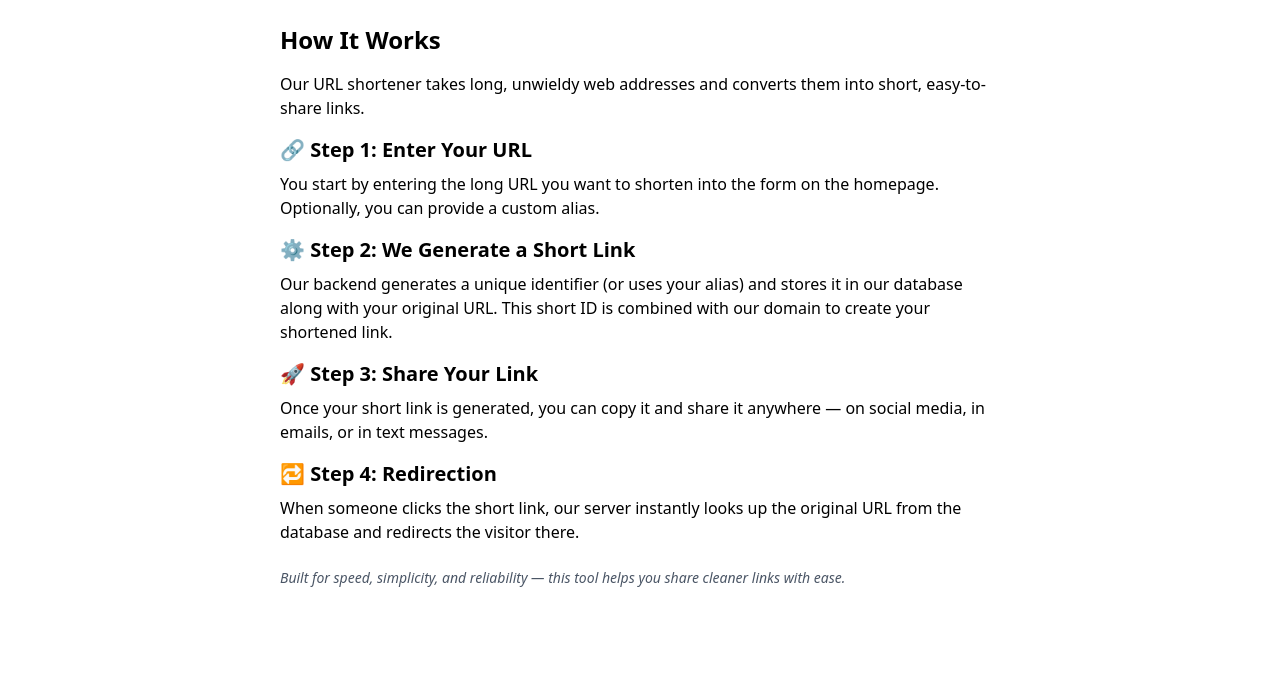
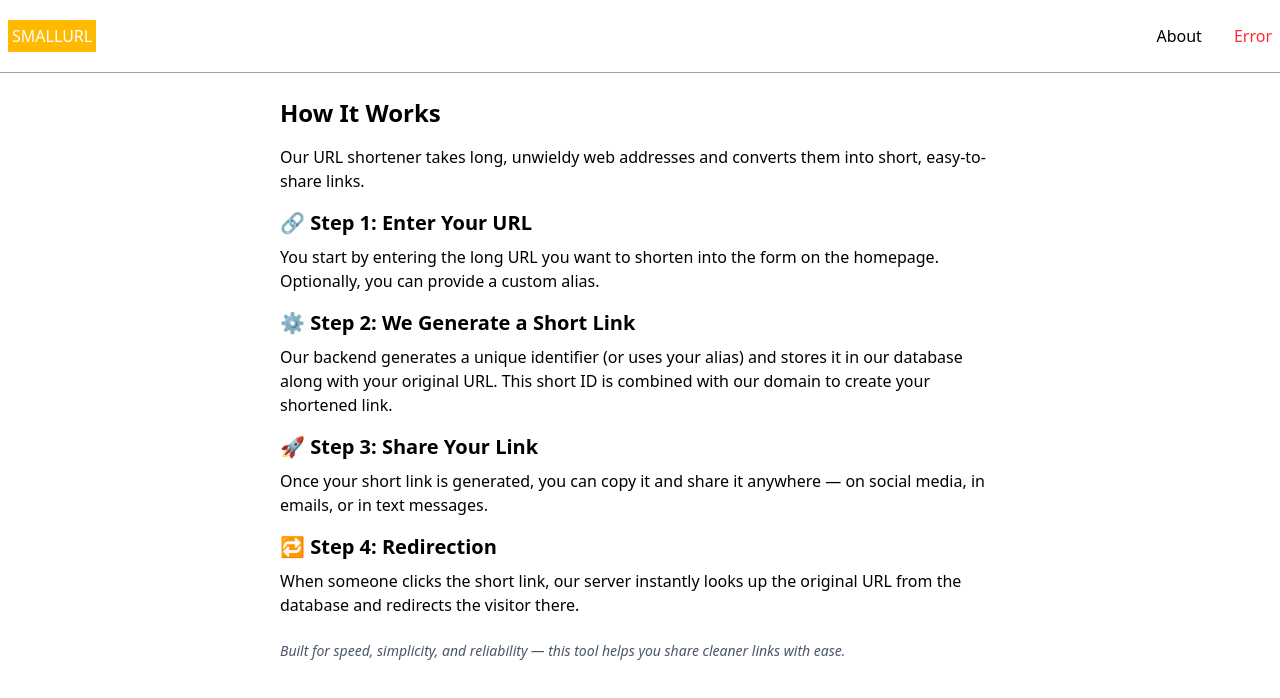
Before and after one commit to guardianprime/url-shortener, a React (Vite) app in the folder FRONTEND/: page /about in a window 1280 px wide. Shown: the top 698 px of the page. Built offline with nearby package versions, Linux system fonts and the light colour scheme; no server answers.

Commit message:
chore: added a logic to show home on the navbar when in about page

```diff
--- a/FRONTEND/src/components/Hamburger.jsx
+++ b/FRONTEND/src/components/Hamburger.jsx
@@ -1,7 +1,7 @@
 import { useState, useEffect } from "react";
 import { Link } from "react-router-dom";
 
-export default function Hamburger() {
+export default function Hamburger({ home }) {
   const [isNavOpen, setIsNavOpen] = useState(false);
   const [isAuthenticated, setIsAuthenticated] = useState(false);
   const [user, setUser] = useState(null);
@@ -16,7 +16,7 @@ export default function Hamburger() {
         });
 
         const data = await res.json();
-        console.log(data)
+        console.log(data);
 
         if (data.isAuthenticated) {
           setIsAuthenticated(true);
@@ -91,6 +91,11 @@ export default function Hamburger() {
               <li className="border-b border-gray-400 my-8 uppercase">
                 <Link to="/about">About</Link>
               </li>
+              {home && (
+                <li className="border-b border-gray-400 my-8 uppercase">
+                  <Link to="/">Home</Link>
+                </li>
+              )}
 
               {/* Show "My URLs" only if authenticated */}
               {isAuthenticated && (
--- a/FRONTEND/src/pages/About.jsx
+++ b/FRONTEND/src/pages/About.jsx
@@ -1,5 +1,8 @@
+import Hamburger from "../components/Hamburger";
 function Details() {
   return (
+    <>
+      <Hamburger home={true} />
       <div className="p-6 max-w-3xl mx-auto">
         <h1 className="text-2xl font-bold mb-4">How It Works</h1>
         <p className="mb-4">
@@ -11,8 +14,8 @@ function Details() {
           🔗 Step 1: Enter Your URL
         </h2>
         <p className="mb-4">
-        You start by entering the long URL you want to shorten into the form on
-        the homepage. Optionally, you can provide a custom alias.
+          You start by entering the long URL you want to shorten into the form
+          on the homepage. Optionally, you can provide a custom alias.
         </p>
 
         <h2 className="text-xl font-semibold mt-4 mb-2">
@@ -20,16 +23,16 @@ function Details() {
         </h2>
         <p className="mb-4">
           Our backend generates a unique identifier (or uses your alias) and
-        stores it in our database along with your original URL. This short ID is
-        combined with our domain to create your shortened link.
+          stores it in our database along with your original URL. This short ID
+          is combined with our domain to create your shortened link.
         </p>
 
         <h2 className="text-xl font-semibold mt-4 mb-2">
           🚀 Step 3: Share Your Link
         </h2>
         <p className="mb-4">
-        Once your short link is generated, you can copy it and share it anywhere
-        — on social media, in emails, or in text messages.
+          Once your short link is generated, you can copy it and share it
+          anywhere — on social media, in emails, or in text messages.
         </p>
 
         <h2 className="text-xl font-semibold mt-4 mb-2">
@@ -41,10 +44,11 @@ function Details() {
         </p>
 
         <p className="mt-6 italic text-sm text-gray-600">
-        Built for speed, simplicity, and reliability — this tool helps you share
-        cleaner links with ease.
+          Built for speed, simplicity, and reliability — this tool helps you
+          share cleaner links with ease.
         </p>
       </div>
+    </>
   );
 }
 
```
Lines whose indentation alone changed are shown as unchanged.
